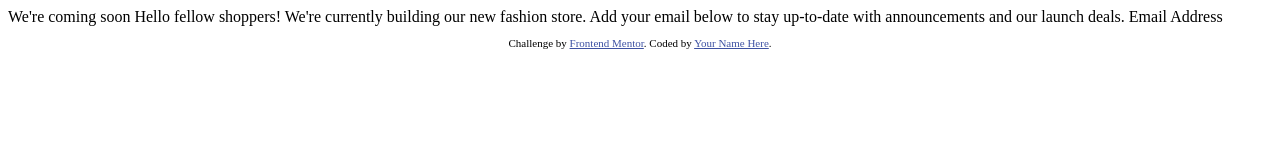
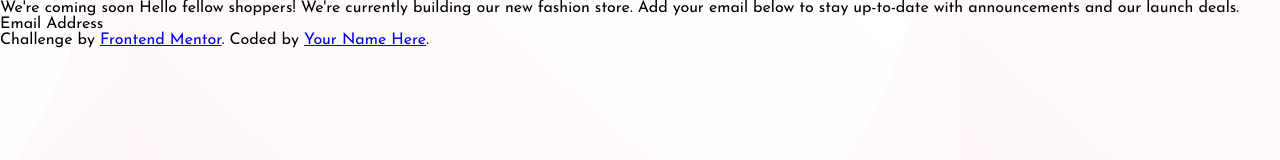
Before and after one commit to Gangesh-collab/base-apparel-coming-soon-master, a plain HTML site: page index.html in a window 1280 px wide. Drawn offline with Linux system fonts and the light colour scheme.

Commit message:
chnagecss

```diff
--- a/index.html
+++ b/index.html
@@ -8,11 +8,8 @@
 
   <title>Frontend Mentor | Base Apparel coming soon page</title>
 
-  <!-- Feel free to remove these styles or customise in your own stylesheet 👍 -->
-  <style>
-    .attribution { font-size: 11px; text-align: center; }
-    .attribution a { color: hsl(228, 45%, 44%); }
-  </style>
+  <!-- CSS -->
+  <link rel="stylesheet" href="./style.css" />
 </head>
 <body>
 
```
